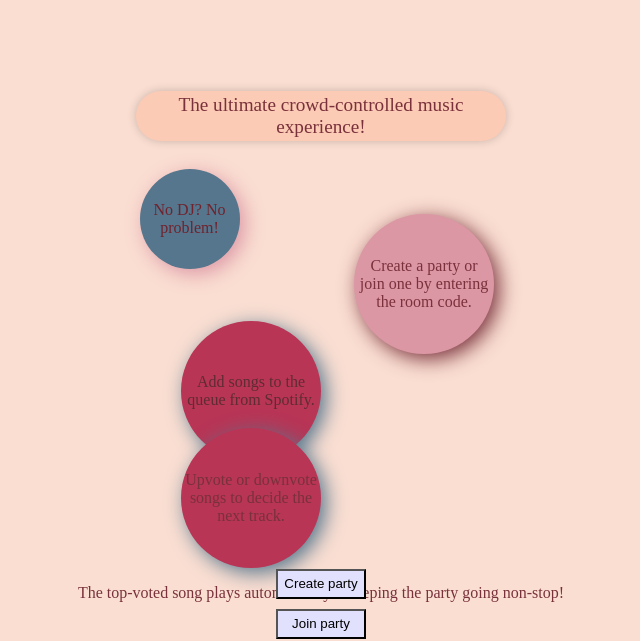
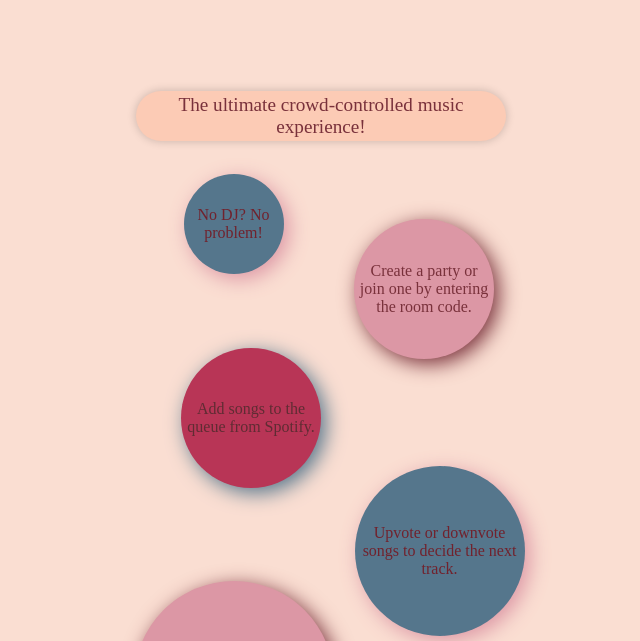
Before and after one commit to Avin-mo/VibeVoteeeee, a plain HTML site: page website/mainpage.html in a window 1280 px wide. Shown: the part 159-800 px from the top of the page, without its empty margins (319-959 px from the left). Drawn offline with Linux system fonts and the light colour scheme; a web font is replaced by a local one.

Commit message:
Update styles.css

```diff
--- a/website/styles.css
+++ b/website/styles.css
@@ -74,8 +74,8 @@ h1 {
     align-items: center;
     justify-content: center;
     text-align: center;
-    margin-left: 17%;
-    margin-top: 5%;
+    margin-left: 25%;
+    margin-top: 6%;
     margin-bottom: auto;
     margin-right: auto;
     box-shadow: 5px 5px 20px #dc97a5;
@@ -118,7 +118,7 @@ h1 {
     justify-content: center;
     text-align: center;
     margin-left: auto;
-    margin-top: -6%;
+    margin-top: -2%;
     margin-bottom: auto;
     margin-right: 50%;
     box-shadow: 5px 5px 20px #55768C;
@@ -131,19 +131,41 @@ h1 {
 }
 
 .circle4 {
-    width: 140px;
-    height: 140px;
+    width: 170px;
+    height: 170px;
     border-radius: 50%;
-    background-color: #b83556;
+    background-color: #55768C;
     display: flex;
     align-items: center;
     justify-content: center;
     text-align: center;
     margin-left: auto;
-    margin-top: -6%;
+    margin-top: -4%;
     margin-bottom: auto;
-    margin-right: 50%;
-    box-shadow: 5px 5px 20px #55768C;
+    margin-right: 13%;
+    box-shadow: 5px 5px 20px #dc97a5;
+}
+
+.ll4 {
+    width: auto;
+    height: auto;
+    color:#71222d;
+}
+
+.circle5 {
+    width: 200px;
+    height: 200px;
+    border-radius: 50%;
+    background-color: #dc97a5;
+    display: flex;
+    align-items: center;
+    justify-content: center;
+    text-align: center;
+    margin-left: 16%;
+    margin-top: -10%;
+    margin-bottom: 10%;
+    margin-right: auto;
+    box-shadow: 5px 5px 20px #79313B;
 }
 
 .buttons {
@@ -151,12 +173,30 @@ h1 {
     flex-direction: column; /* Stack buttons vertically */
     align-items: center; /* Center horizontally */
     gap: 10px; /* Space between buttons */
+    margin-top: 250px;
+    margin-bottom: 100px auto;
 }
 
 .create, .join {
     width: 90px;
     height: 30px;
     background-color: #e1e1fd;
+}
+
+hr {
+    background-color: #79313B;
+    border-color: #79313B;
+  }
+
+.bottom-line {
+    margin-top: 30px;
+    margin-bottom: 30px;
+}
+
+.credits {
+    font-family: 'Agdasima';
+    text-align: center;
+    margin-bottom: 50px auto;
 }
 
 @font-face {
```
